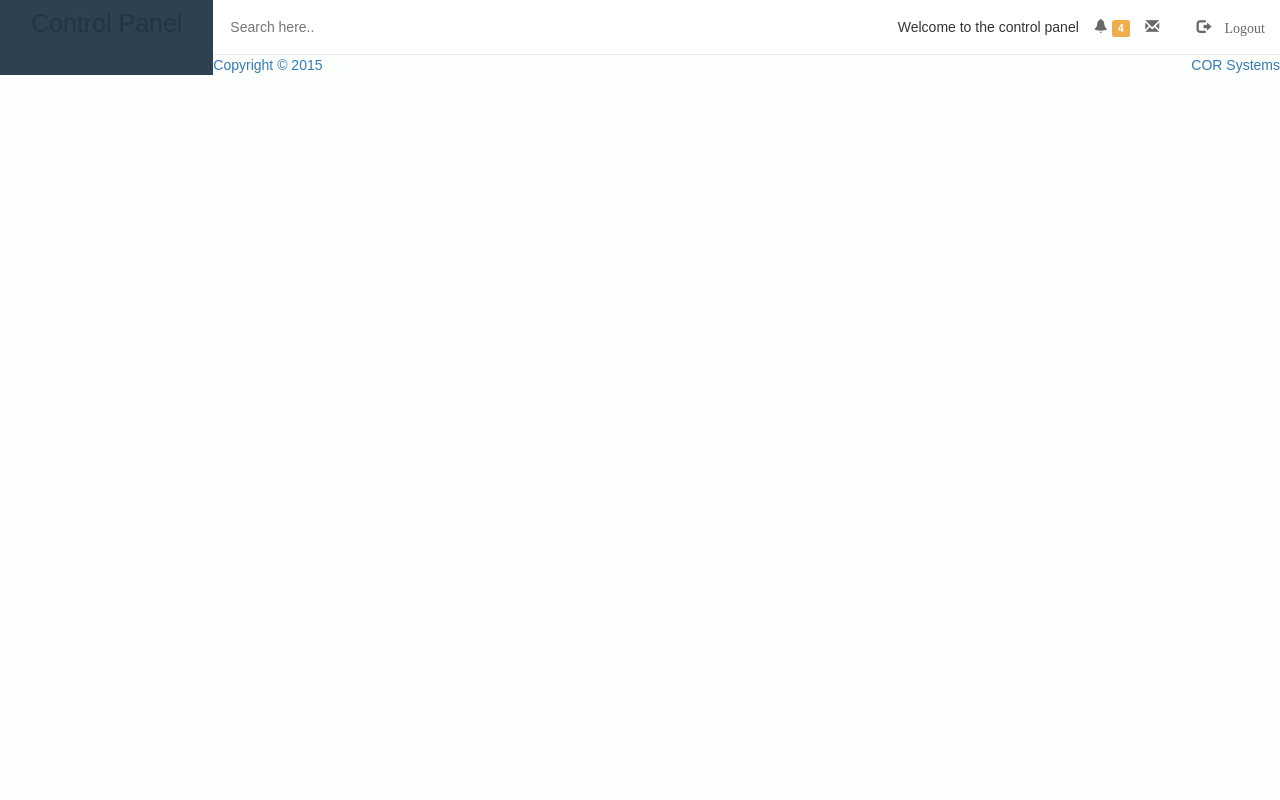
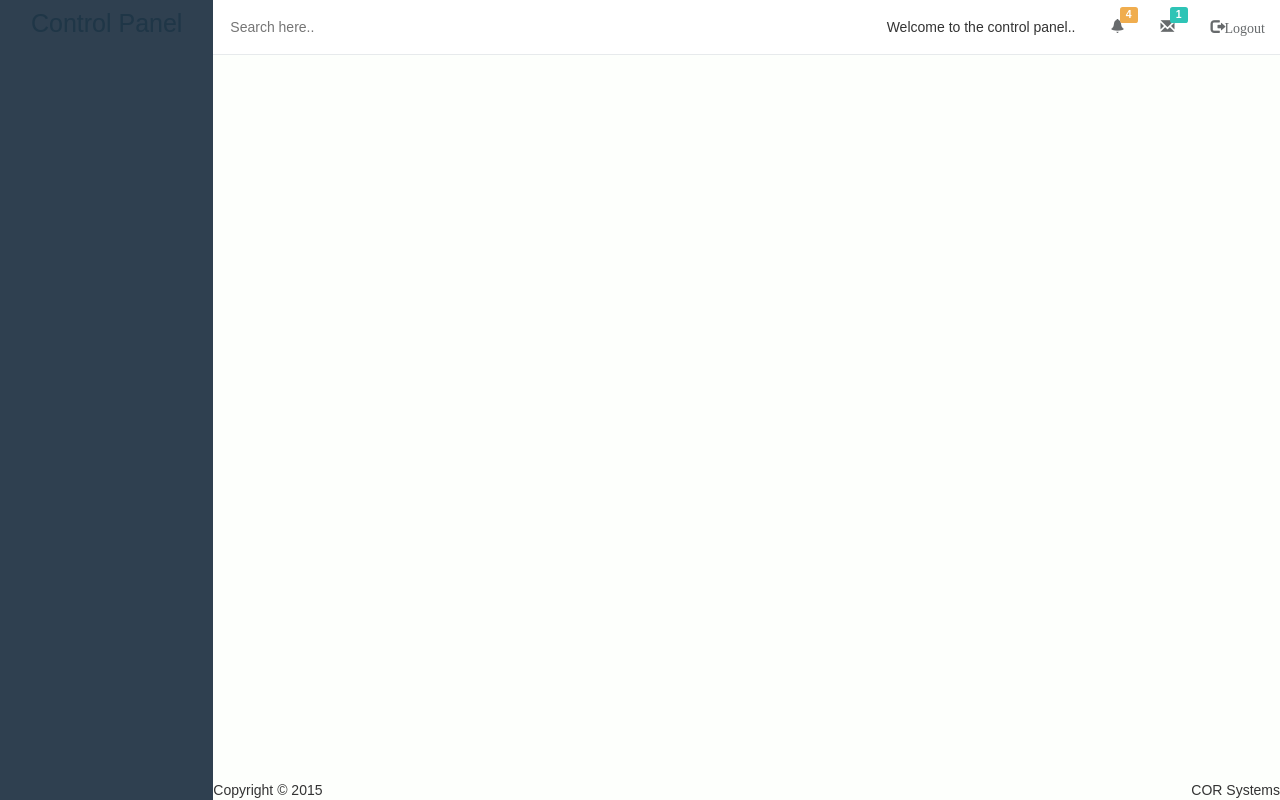
Before and after one commit to Entropiks/control_panel, a plain HTML site: page index.html in a window 1280 px wide. Drawn offline with nearby package versions, Linux system fonts and the light colour scheme.

Commit message:
Main Template
main template layed out

```diff
--- a/css/custom.css
+++ b/css/custom.css
@@ -16,7 +16,8 @@ html, body {
 }
 
 .display-table {
-  width: 100%; /* stretching content to 100% tag a1 */
+  width: 100%;
+  height: 100%; /* stretching content to 100% tag a1 */
   display: table;
   padding: 0px;
 }
@@ -65,3 +66,35 @@ html, body {
 #nav-header ul .glyphicon {
   color: #676a6c;
 }
+
+.label-message {
+  background-color: #2ec4b6;
+}
+
+#nav-header ul a {
+  text-decoration: none;
+}
+
+#nav-header .lougout {
+  color: #676a6c;
+}
+
+#nav-header #welcomemsg {
+  margin-right: 20px;
+}
+
+#nav-header ul .label {
+  position: absolute;
+  margin-top: -10px;
+  margin-left: -5px;
+}
+
+#nav-header .fixed-width {
+  width: 35px; /*allowing width of space on labels for the icon to sit along side */
+}
+
+#page-footer {
+  position: absolute;
+  width: 100%;
+  bottom: 0px; /*drops section to sit on bottom of page */
+}
--- a/index.html
+++ b/index.html
@@ -32,20 +32,22 @@
               </div>
               <div class="col-md-7">
                 <ul class="pull-right">
-                  <li>Welcome to the control panel</li>
-                  <li>
+                  <li id="welcomemsg">Welcome to the control panel..</li>
+                  <li class="fixed-width">
                     <a href="#">
                       <span class="glyphicon glyphicon-bell" aria-hidden="true"></span>
                       <span class="label label-warning">4</span>
                   </li>
-                  <li>
+                  <li class="fixed-width">
                     <a href="#">
                       <span class="glyphicon glyphicon-envelope" aria-hidden="true"></span>
                       <span class="label label-message">1</span>
+                    </a>
                   </li>
                   <li>
                     <a href="#">
-                      <span class="glyphicon glyphicon-log-out"> Logout</span>
+                      <span class="glyphicon glyphicon-log-out">Logout</span>
+                    </a>
                   </li>
                 </ul>
               </div>
@@ -53,7 +55,7 @@
           </div>
 
           <div class="row">
-            <footer>
+            <footer id="page-footer">
               <div class="pull-left">Copyright &copy; 2015</div>
               <div class="pull-right">COR Systems</div>
             </footer>
```
